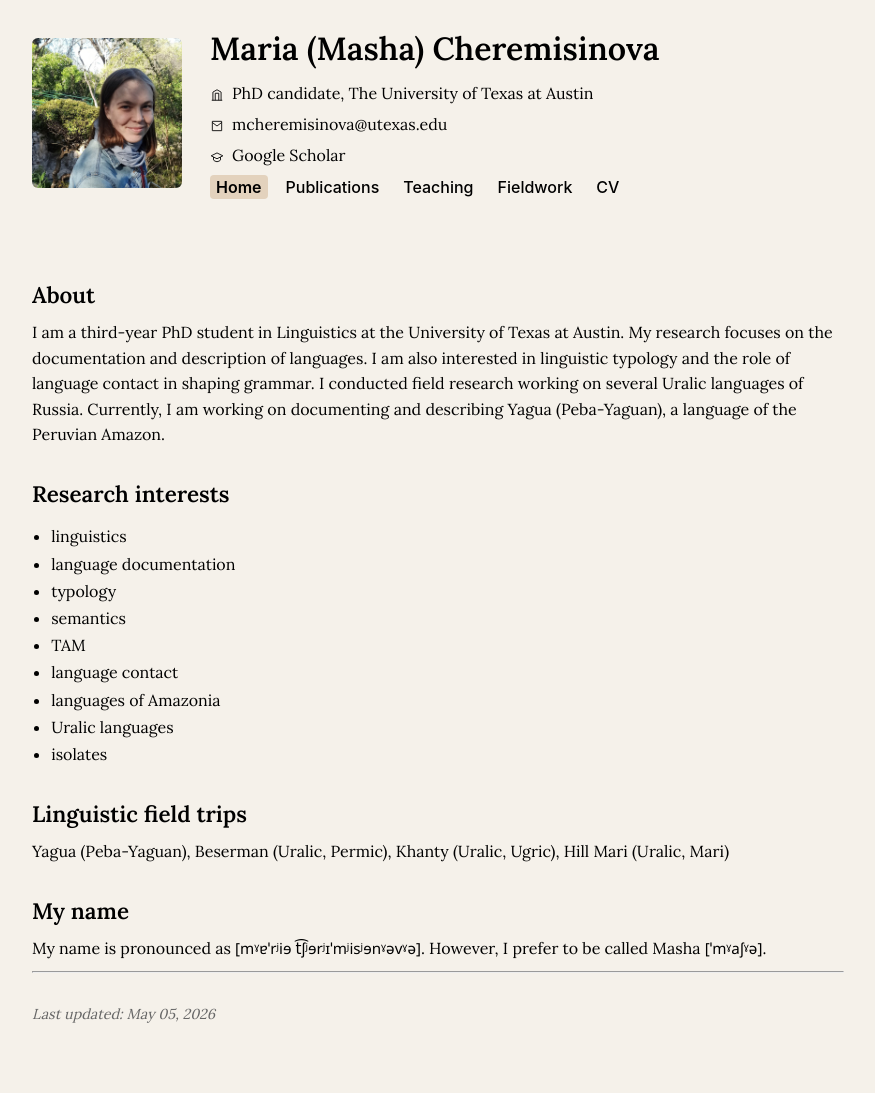
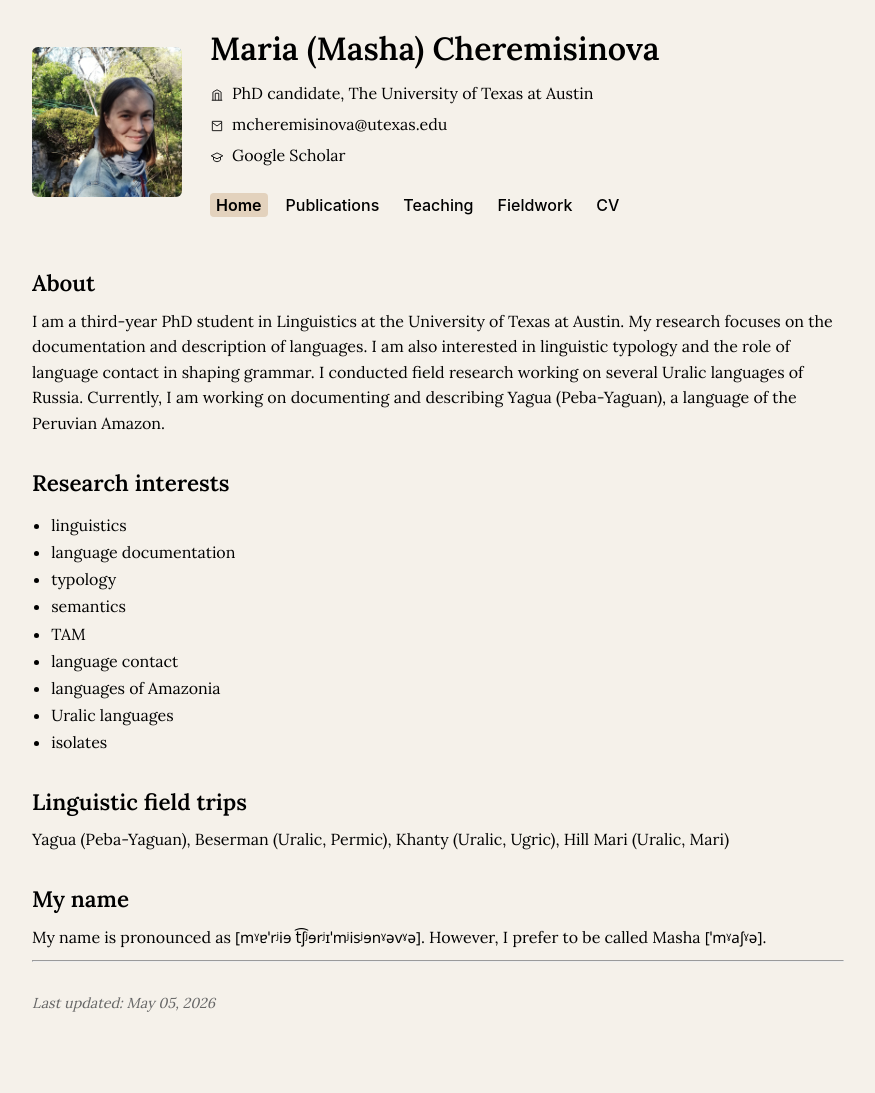
Before and after one commit to mashache/mashache.github.io, a Jekyll site: the page built from index.md, in a window 1280 px wide. Shown: the whole page, without its empty margins (202-1077 px from the left). Built offline with Jekyll 4.4.1, drawn with Linux system fonts in a browser that asks for light colours.

Commit message:
Update custom.css

```diff
--- a/assets/custom.css
+++ b/assets/custom.css
@@ -65,13 +65,15 @@ img { max-width: 100%; height: auto; border-radius: 10px; }
   display: flex;
   align-items: center;
   gap: 28px;
-  margin-bottom: 30px !important;
+  margin-bottom: 0px !important;
 }
 
 .site-menu {
   display: flex;
   gap: 12px;
   flex-wrap: wrap;
+  margin-top: 14px;
+  padding-top: 10px;
 }
 
 .site-menu a {
```
